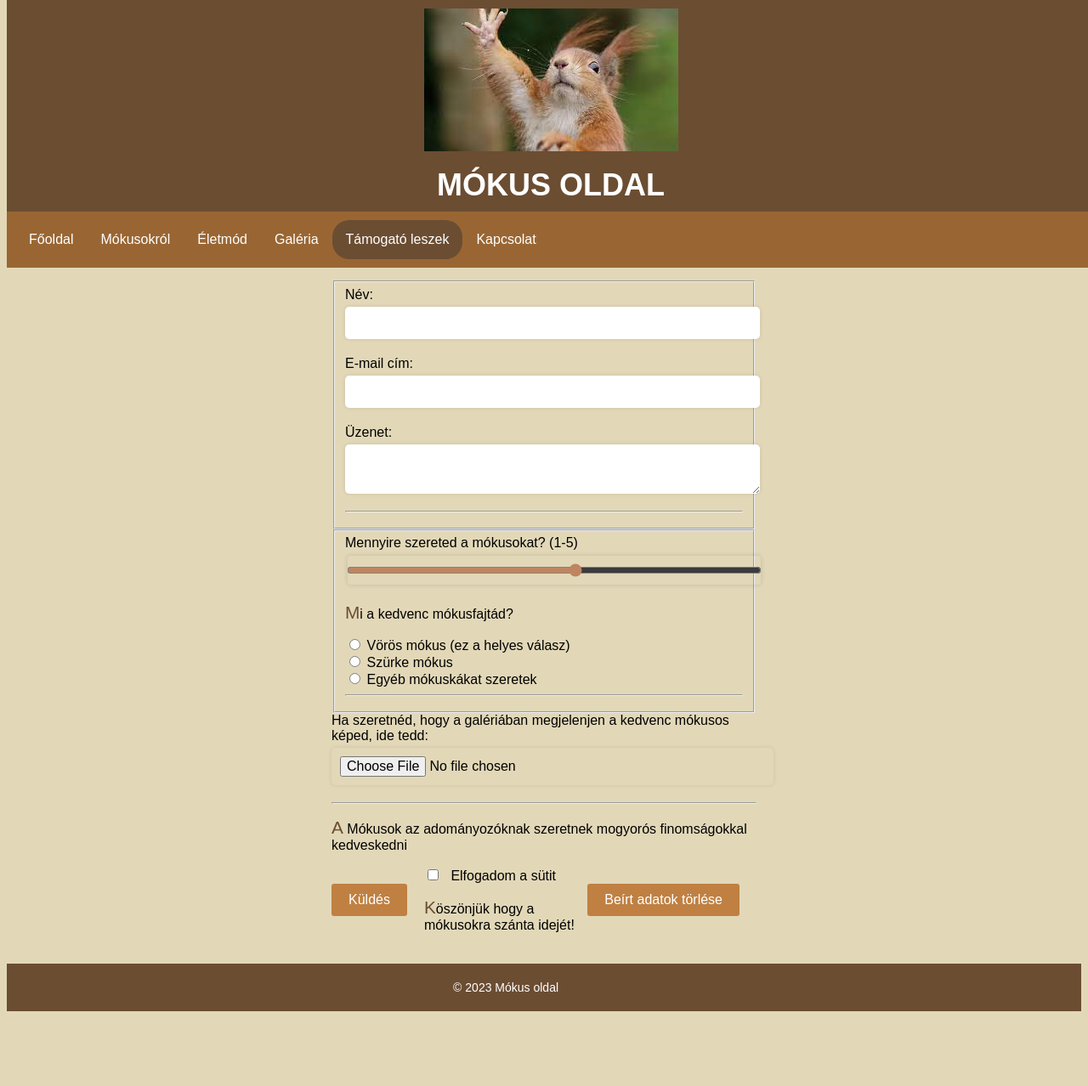
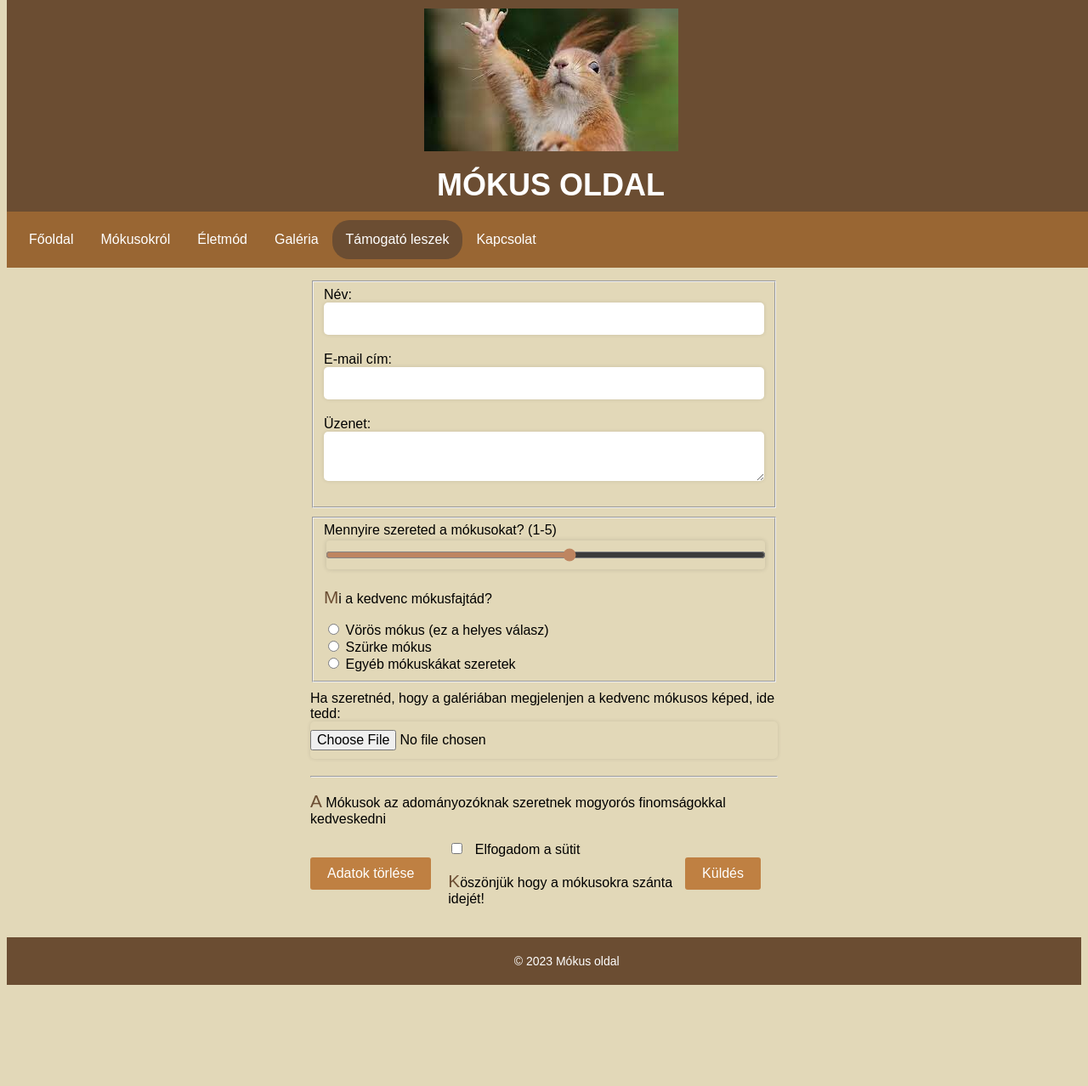
Before and after one commit to Janus84/web_beadando, a PHP site: page /urlap.html in a window 1280 px wide. Shown: the whole page at 85% size. After the commit the page ends 1159 px from the top, so only its background shows below. Run offline with PHP 8.4, Linux system fonts and the light colour scheme.

Commit message:
Űrlap és z-index javítva

```diff
--- a/css/style.css
+++ b/css/style.css
@@ -244,6 +244,10 @@ footer {
     }
 }
 
+asside{
+    display: block;
+}
+
 p::selection{
     background-color: salmon;
 }
@@ -261,7 +265,7 @@ p::first-letter{
 }
 #mokusgondolat{
     color: #FFFFFF;
-    z-index: 100;
+    z-index: 50;
     position: absolute;
     left: 70px;
     top: 1225px;
--- a/css/urlap.css
+++ b/css/urlap.css
@@ -1,5 +1,5 @@
 form{
-    max-width: 500px;
+    max-width: 550px;
     margin:auto;
 }
 label {
@@ -14,14 +14,18 @@ input[type="range"],
 input[type="file"] {
     display: block;
     width: 100%;
-    padding: 10px;
+    padding: 10px 0 10px 0;*/
     margin-top: 5px;
     margin-bottom: 20px;
-
+    margin-right:50px;
     border: none;
     border-radius: 5px;
     box-shadow: 0px 0px 5px rgba(0, 0, 0, 0.1);
     font-size: 16px;
+}
+
+fieldset{
+    margin-bottom:10px;
 }
 
 input[type="range"] {
--- a/urlap.html
+++ b/urlap.html
@@ -34,9 +34,8 @@
 
     <label for="message">Üzenet:</label>
     <textarea id="message" name="message" required></textarea>
+    </fieldset>
 
-    <hr />
-    </fieldset>
     <fieldset>
     <label for="rating">Mennyire szereted a mókusokat? (1-5)</label>
     <input type="range" id="rating" name="rating" min="1" max="10" step="1">
@@ -48,9 +47,8 @@
     <label for="szurke">Szürke mókus</label><br />
     <input type="radio" id="egyeb" name="mokus_tipus" value="egyeb">
     <label for="egyeb">Egyéb mókuskákat szeretek</label>
+    </fieldset>
 
-    <hr />
-    </fieldset>
     <label for="file">Ha szeretnéd, hogy a galériában megjelenjen a kedvenc mókusos képed, ide tedd:</label>
     <input type="file" id="file" name="file">
 
@@ -59,11 +57,11 @@
 
     <input type="checkbox" id="attachment" name="attachment">
     <label for="attachment">Elfogadom a sütit</label>
-    <div class="float-left">
+    <div class="float-right">
       <input type="submit" value="Küldés">
     </div>
-    <div class="float-right">
-      <input type="reset" value="Beírt adatok törlése">
+    <div class="float-left">
+      <input type="reset" value="Adatok törlése">
     </div>
     <p>Köszönjük hogy a mókusokra szánta idejét!</p>
 
```
Also changed, not shown: kapcsolat.html (+5 -5 lines).
